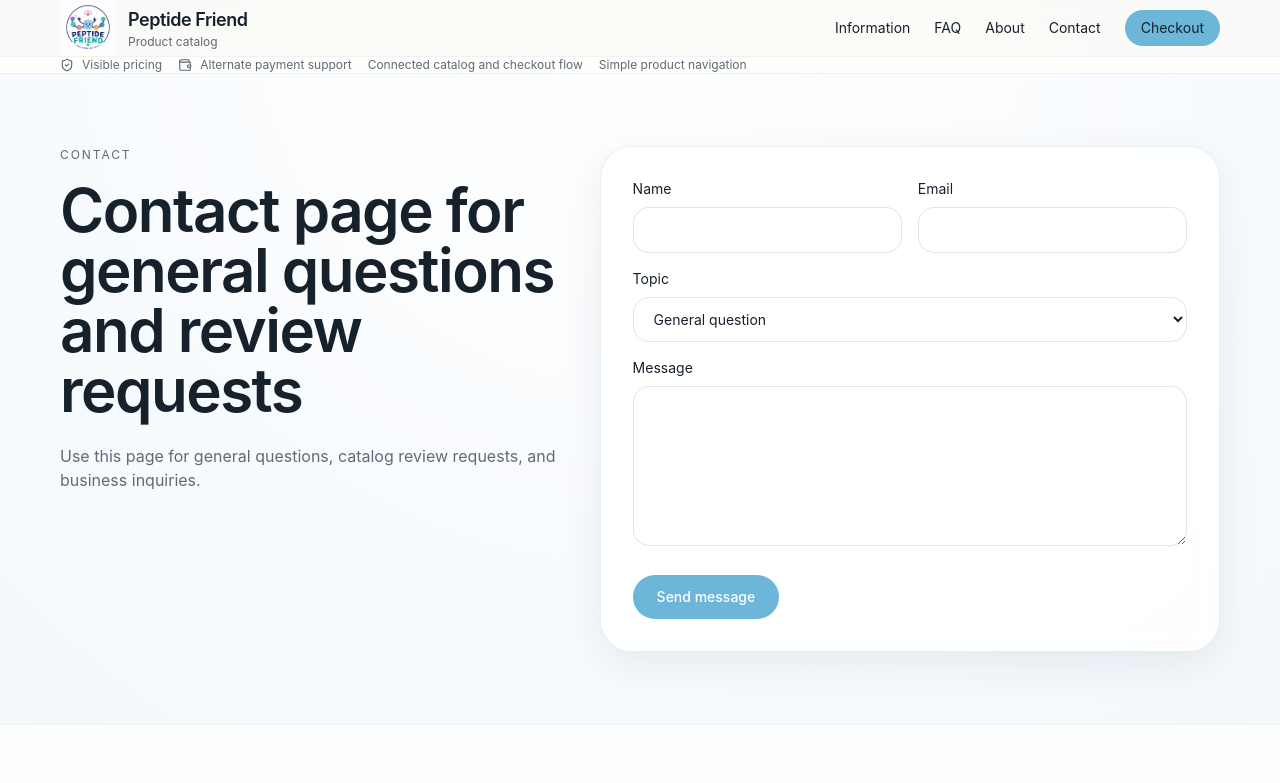
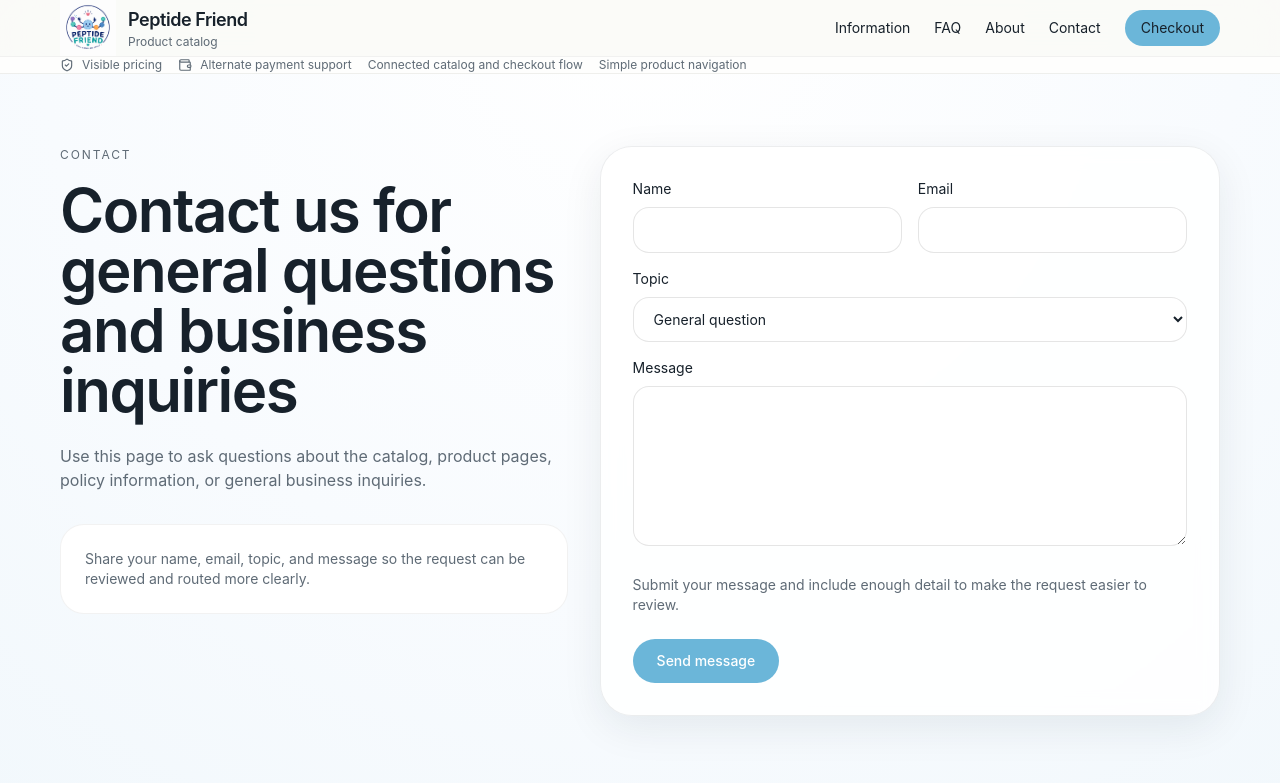
Before and after one commit to lexiefox2000-boop/peptide-wellness-site, a Next.js app: page /contact in a window 1280 px wide. Shown: the top 783 px of the page. Built offline with nearby package versions, Linux system fonts and the light colour scheme.

Commit message:
clean contact page copy

```diff
--- a/app/contact/page.tsx
+++ b/app/contact/page.tsx
@@ -5,12 +5,17 @@ export default function ContactPage() {
         <div>
           <div className="eyebrow">Contact</div>
           <h1 className="mt-4 text-4xl font-semibold tracking-tight md:text-6xl">
-            Contact page for general questions and review requests
+            Contact us for general questions and business inquiries
           </h1>
           <p className="mt-6 text-[var(--muted)]">
-            Use this page for general questions, catalog review requests, and
-            business inquiries.
+            Use this page to ask questions about the catalog, product pages,
+            policy information, or general business inquiries.
           </p>
+
+          <div className="mt-8 rounded-[1.5rem] border border-black/5 bg-white p-6 text-sm text-[var(--muted)]">
+            Share your name, email, topic, and message so the request can be
+            reviewed and routed more clearly.
+          </div>
         </div>
 
         <form className="card rounded-[2rem] p-6 md:p-8">
@@ -29,9 +34,9 @@ export default function ContactPage() {
               Topic
               <select className="mt-2 w-full rounded-2xl border border-black/10 bg-white px-4 py-3 outline-none">
                 <option>General question</option>
-                <option>Catalog review</option>
+                <option>Catalog question</option>
                 <option>Business inquiry</option>
-                <option>Compliance review</option>
+                <option>Policy question</option>
               </select>
             </label>
 
@@ -39,6 +44,11 @@ export default function ContactPage() {
               Message
               <textarea className="mt-2 min-h-40 w-full rounded-2xl border border-black/10 bg-white px-4 py-3 outline-none" />
             </label>
+          </div>
+
+          <div className="mt-6 text-sm text-[var(--muted)]">
+            Submit your message and include enough detail to make the request
+            easier to review.
           </div>
 
           <button className="mt-6 rounded-full bg-[var(--primary)] px-6 py-3 text-sm font-medium text-[var(--primary-foreground)]">
```
